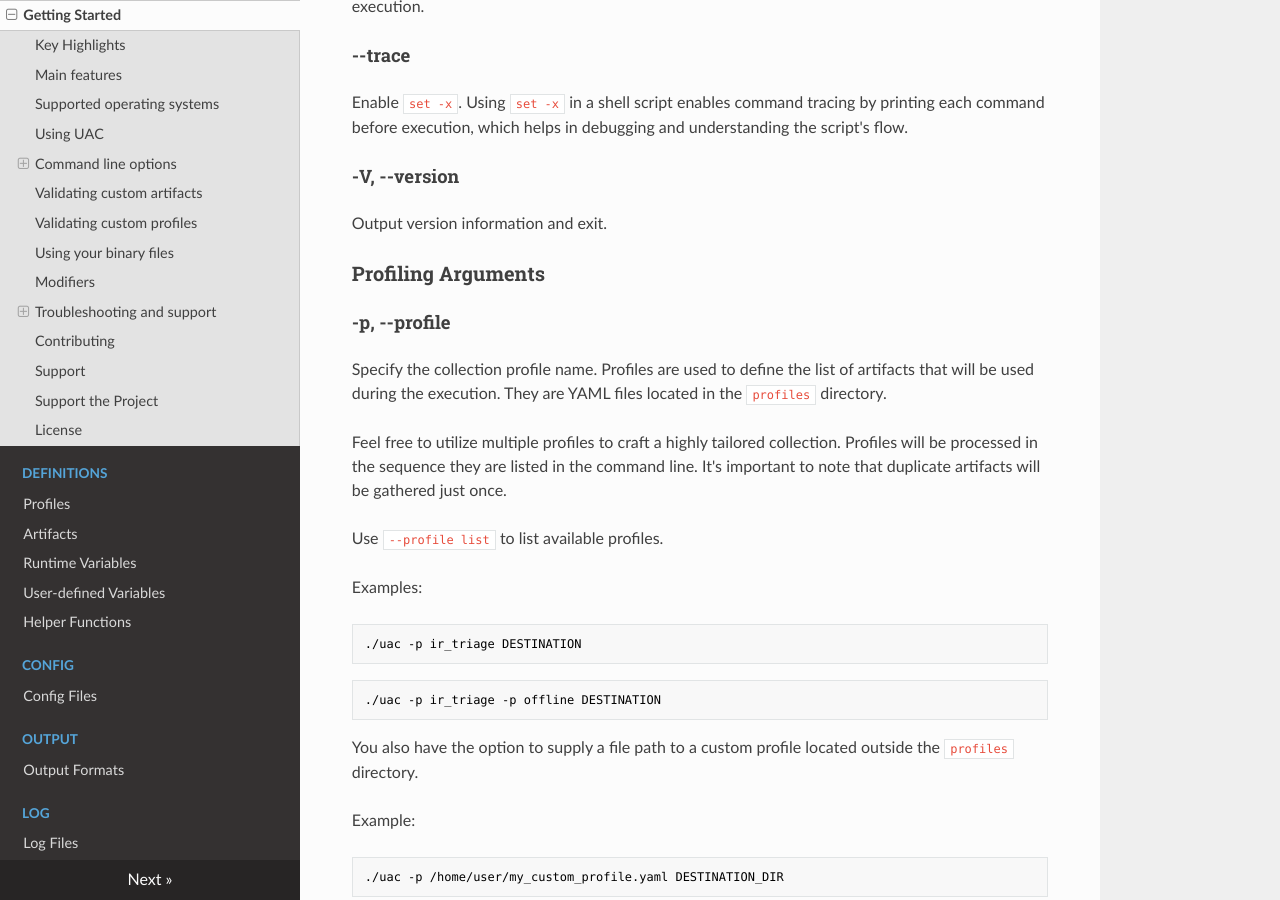
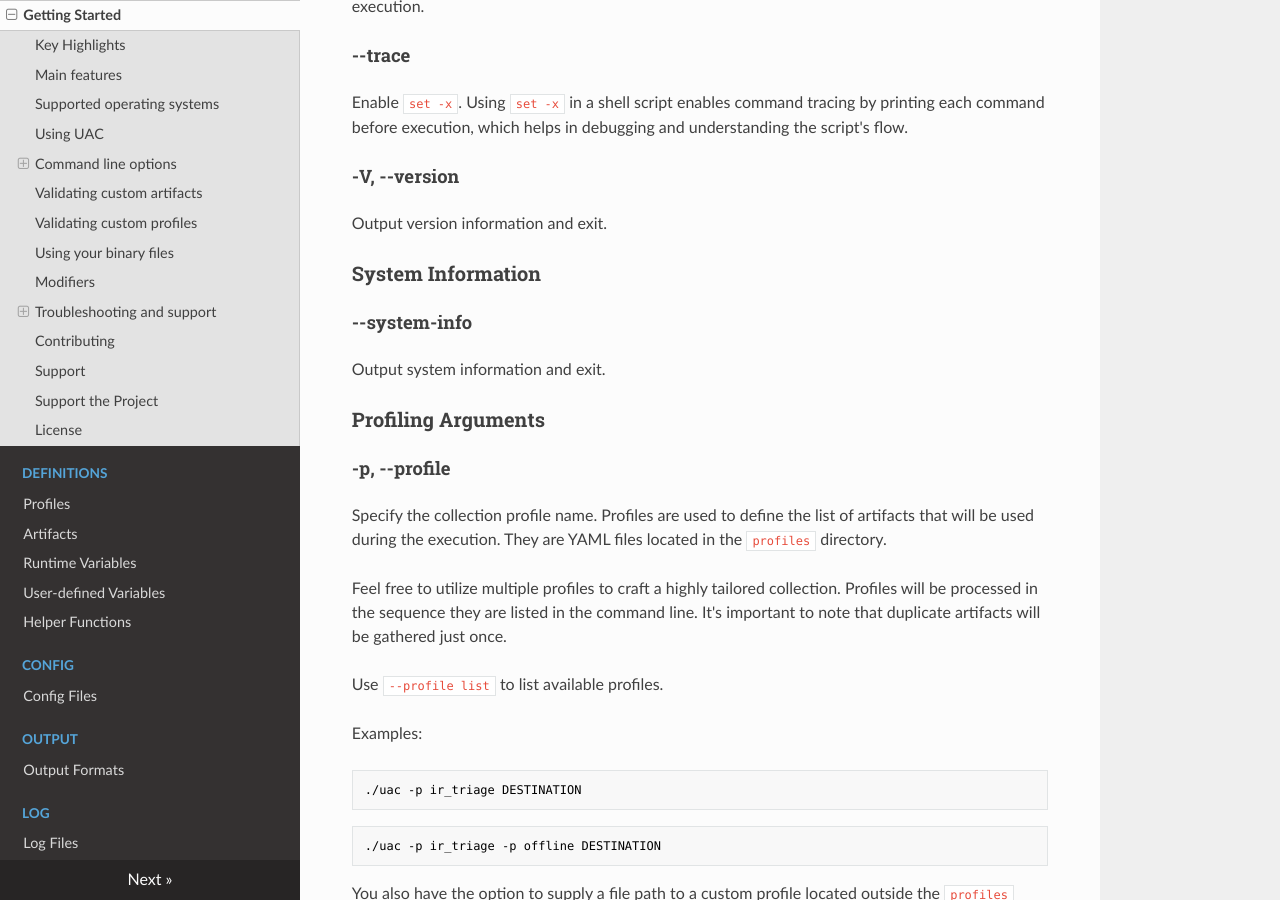
Before and after one commit to tclahr/uac-docs, an MkDocs documentation site: the page built from docs/index.md, in a window 1280 px wide and 900 px high, scrolled down 5273 px. Built offline with MkDocs 1.6.1, drawn with Linux system fonts in a browser that asks for light colours; nearby versions of some CDN libraries.

Commit message:
update --system-info docs

```diff
--- a/docs/index.md
+++ b/docs/index.md
@@ -254,6 +254,12 @@ Enable `set -x`. Using `set -x` in a shell script enables command tracing by pri
 #### -V, --version
 
 Output version information and exit.
+
+### System Information
+
+#### --system-info
+
+Output system information and exit.
 
 ### Profiling Arguments
 
```
